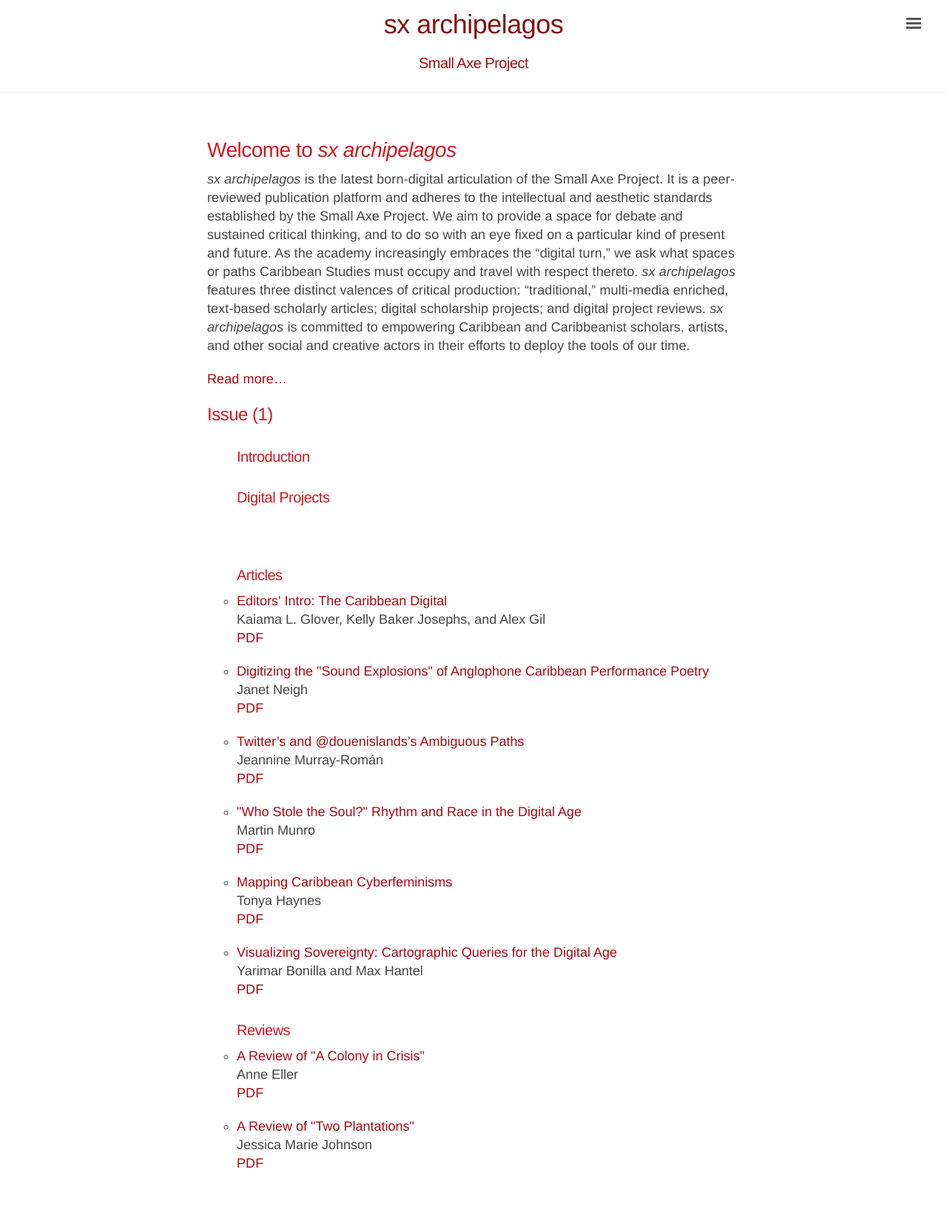
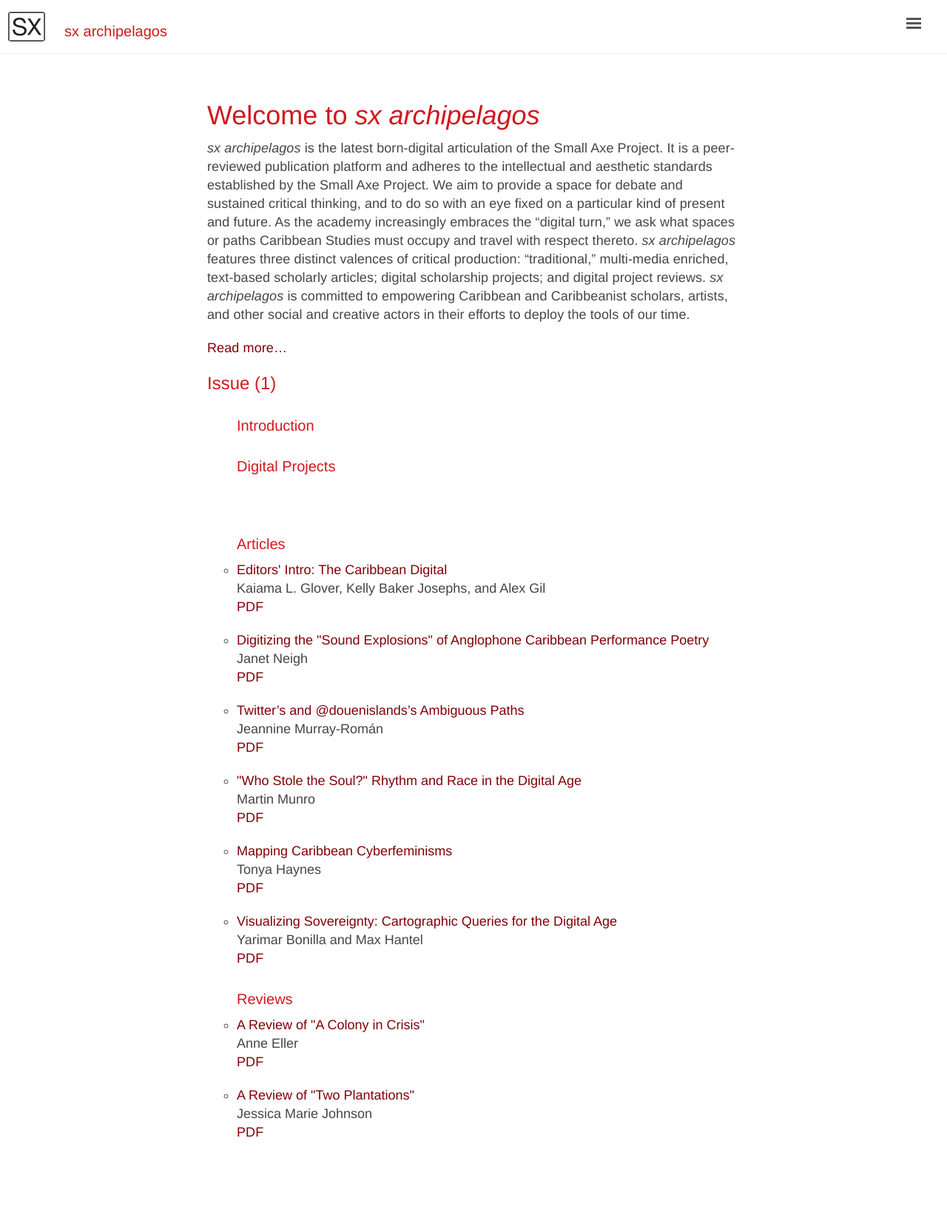
Before and after one commit to archipelagosjournal/archipelagos, a Jekyll site: the page built from index.html, in a window 1280 px wide. Shown: the whole page at 74% size. Built offline with Jekyll 4.4.1, drawn with Linux system fonts in a browser that asks for light colours; after the commit the page ends 1623 px from its top, so only the background shows below that.

Commit message:
aligned logo with header

```diff
--- a/_layouts/default.html
+++ b/_layouts/default.html
@@ -11,19 +11,12 @@
          content to avoid any CSS collisions with our real content. -->
     <div class="wrap">
       <div class="masthead">
-        <div class="container">
-          <h3 class="masthead-title">
-            <a href="{{ site.baseurl }}/" title="Home">{{ site.title }}</a>
-            <small>{{ site.tagline }}</small>
-          </h3>
-<!-- menu on the top -->
-          <h4 class="top-nav">
 
-          <a class="top-nav-item" href="http://smallaxe.net/">Small Axe Project</a>
+        <a id="logo" href="http://smallaxe.net"><img src="/public/logo.svg" height="40px" width="52px"/></a>
 
 
-        </h4>
-        </div>
+        <h3 class="masthead-title"><a href="{{ site.baseurl }}/" title="Home">{{ site.title }}</a></h3>
+          <!-- menu on the top -->
 
       </div>
 
--- a/public/css/main.css
+++ b/public/css/main.css
@@ -23,6 +23,8 @@
  *
  * Update the foundational and global aspects of the page.
  */
+
+
 
 * {
   -webkit-box-sizing: border-box;
@@ -106,7 +108,7 @@
 
 /* Another possible color value for links: #810006 */
 a {
-  color: #A80911;
+  color: #810006;
   text-decoration: none;
 }
 
@@ -144,7 +146,7 @@
   margin-bottom: .5rem;
   font-weight: 100;
   color: #D0181F;
-  letter-spacing: -.025rem;
+
   line-height: 1.25;
   margin: 0 0 24px
   text-rendering: optimizeLegibility;
@@ -152,7 +154,7 @@
 
 
 h1 {
-	font-size: 1.4rem;
+	font-size: 1.8rem;
 }
 
 h1.post-title {
@@ -315,22 +317,36 @@
  * Super small header above the content for site name and short description.
  */
 
+a#logo {
+	display: inline-block;
+	margin-left: 10px;
+	margin-bottom: -.33rem;
+}
+
+a#logo > img {
+	margin: 0;
+}
+
+
 .masthead {
-	margin-bottom: 3rem;
-	text-align: center;
-	padding-top: .8rem;
-	padding-bottom: .8rem;
+  margin-bottom: 3rem;
+  text-align: left;
+  padding-top: .8rem;
+  padding-bottom: .8rem;
   border-bottom: 1px solid #eee;
 }
+
 
 .masthead-title {
   margin-top: 0;
   margin-bottom: 0;
+  margin-left: 20px;
   color: #505050;
-  line-height: 1.5rem;
+  line-height: 0;
+  display: inline-block;
 }
 .masthead-title a {
-	color: #841212;
+	color: #D0181F;
 }
 
 .masthead-title small {
@@ -341,17 +357,14 @@
 }
 
 h3.masthead-title {
-	font-size: 1.8rem;
-	margin-top: 2px;
+	font-size: 1rem;
+
 }
 
 
 @media (max-width: 48em) {
   .masthead-title {
     text-align: center;
-  }
-  .masthead-title small {
-    display: none;
   }
 }
 
```
